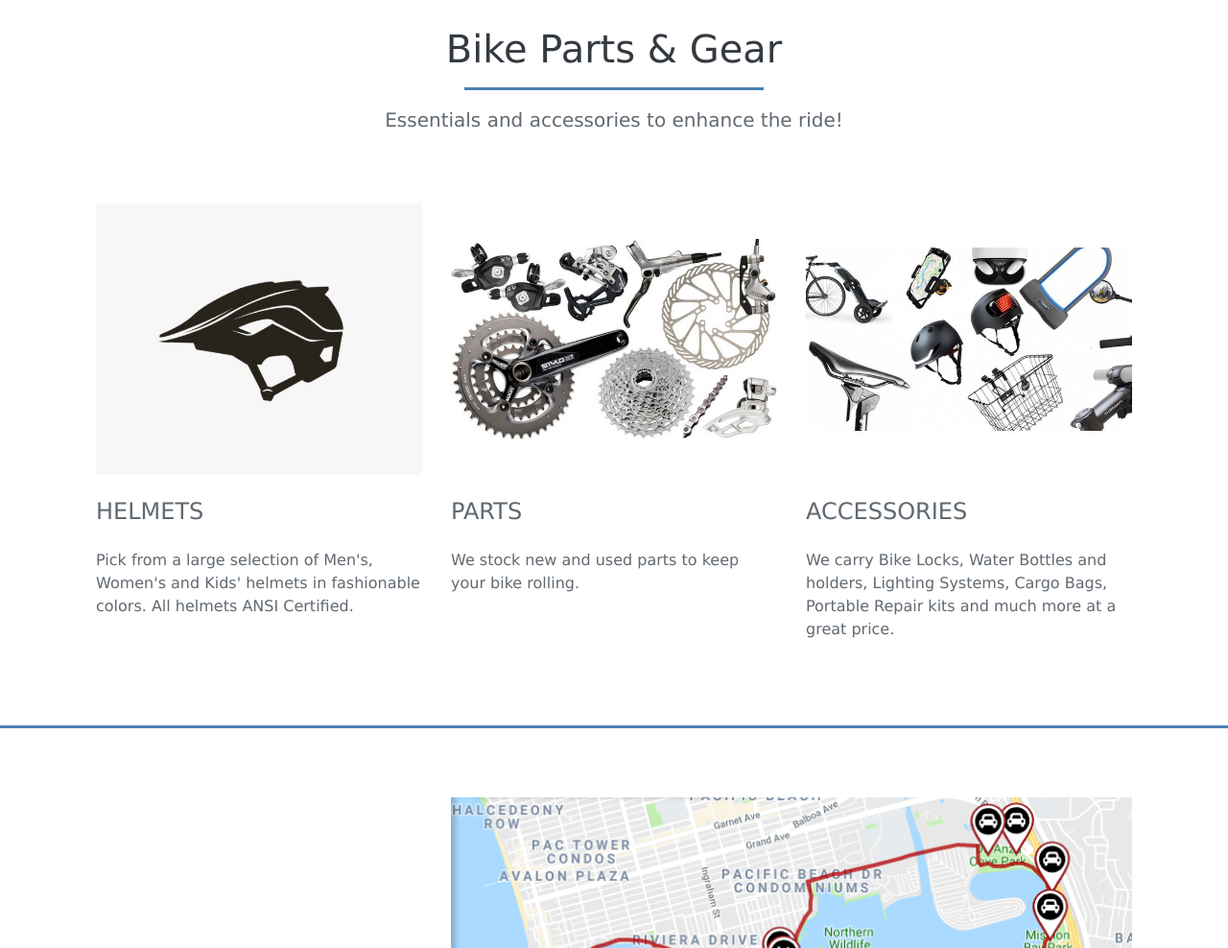
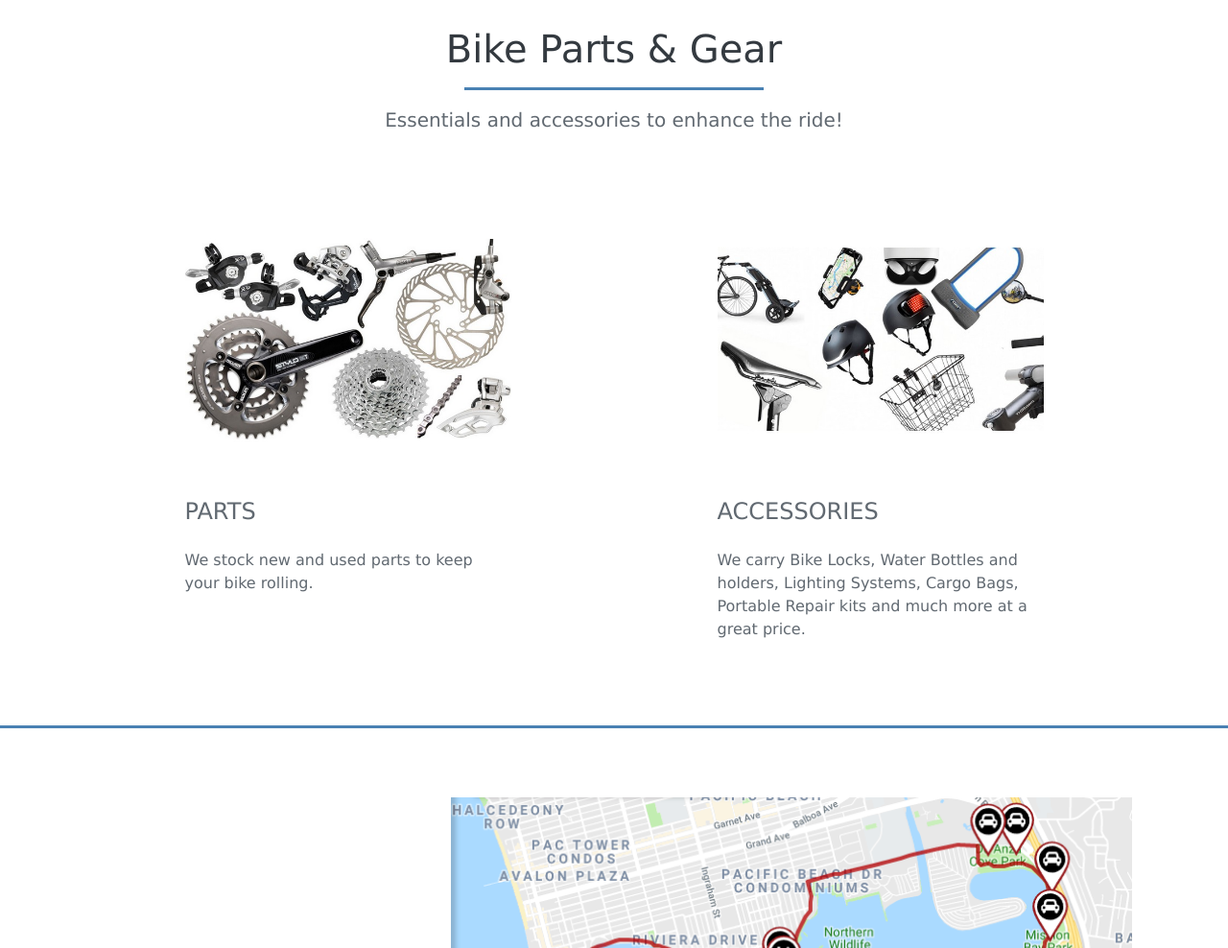
Before and after one commit to Jeff-thecoder/bikeShop, a plain HTML site: page index.html in a window 1280 px wide. Shown: the part 1470-2458 px from the top of the page at 96% size. Drawn offline with nearby package versions, Linux system fonts and the light colour scheme; a script that the page names is missing.

Commit message:
Update index.html
Remove Helmet card from three column section.

```diff
--- a/index.html
+++ b/index.html
@@ -125,17 +125,9 @@
                <p class="lead">Essentials and accessories to enhance the ride!</p>
              </div>
 
-             <!-- Three Column Section -->
+             <!-- Two Column Section -->
            <div class="container">
-               <div class="row my-5">
-
-                 <div class="col-md-4 my-4">
-                     <img src="images/helmet - Copy.jpg" alt="person wearing bike helmet" class="w-100">
-                     <h4 class="my-4">HELMETS</h4>
-                    <p>Pick from a large selection of Men's, Women's and Kids' helmets in fashionable colors.
-                        All helmets ANSI Certified.
-                    </p>
-                   </div>
+               <div class="row d-flex justify-content-around my-5">
 
                   <div class="col-md-4 my-4">
                      <img src="images/bikeParts - Copy.jpg" alt="person wearing bike clothing" class="w-100">
@@ -152,7 +144,7 @@
 
                </div>
            </div>
-             <!-- End Three Column Section -->
+             <!-- End Two Column Section -->
 
             <!-- Start Two Column Section ( .container.my-5>.row.py-4 ) -->
             <div class="border-top border-primary w-100 mx-auto my-3"></div> <!-- Blue Border line -->
```
